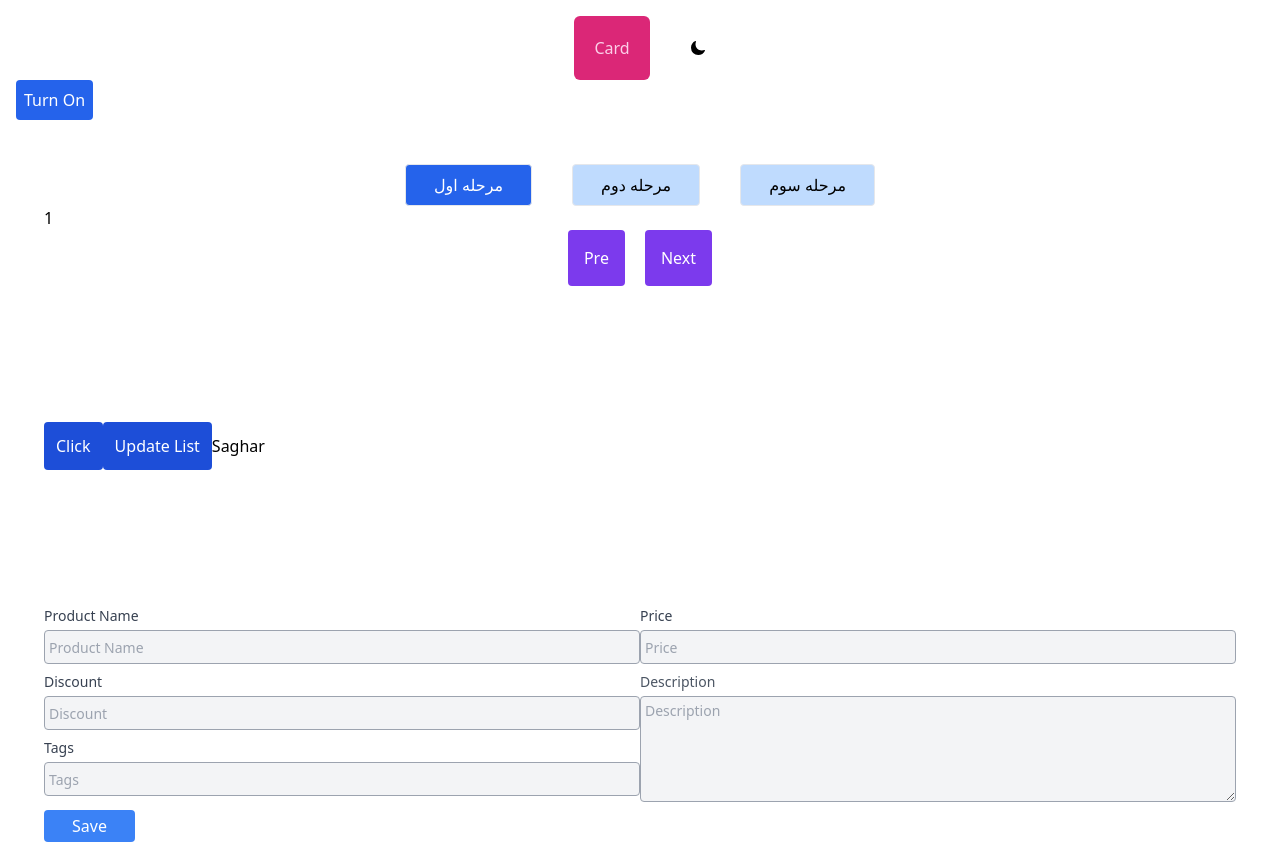
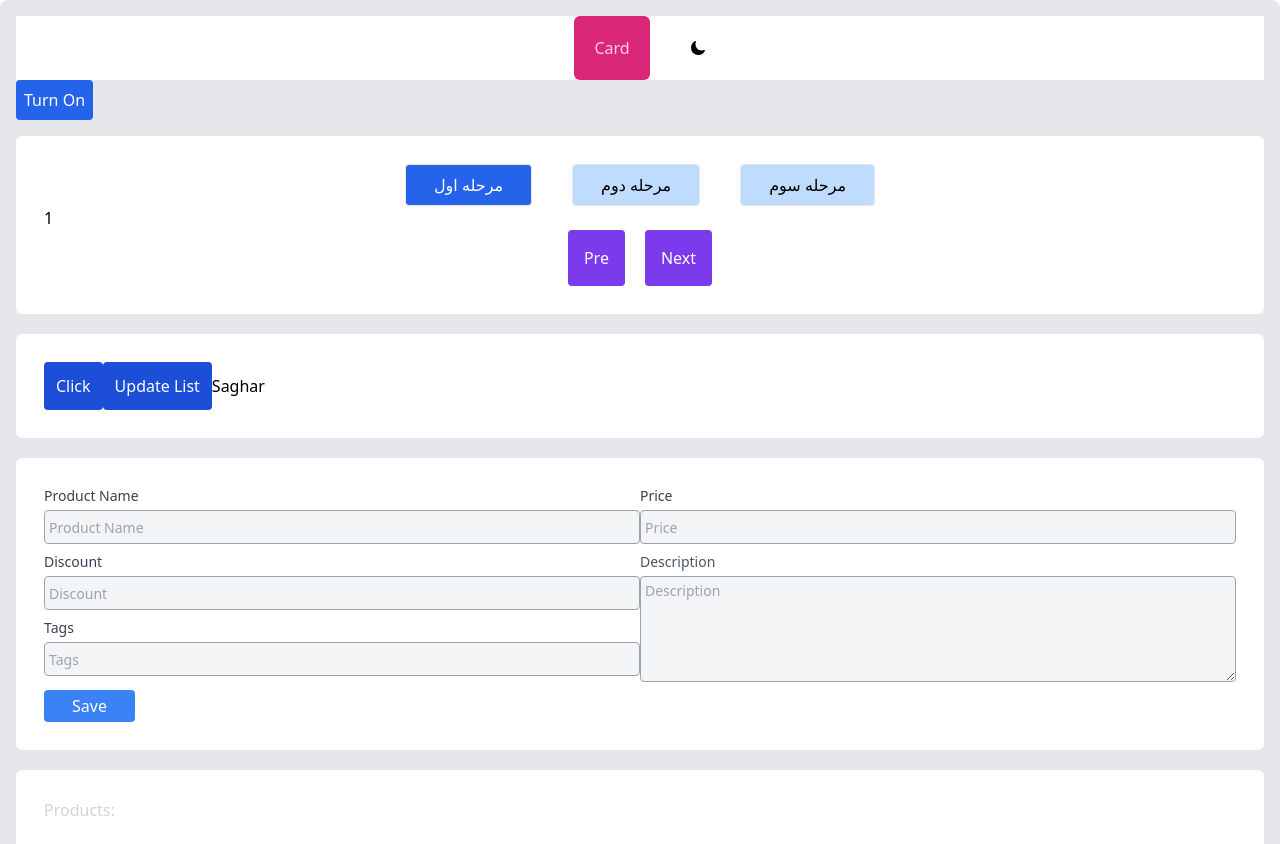
Before and after one commit to Saghar2002/react-exercise, a React (Vite) app: page / in a window 1280 px wide. Shown: the top 844 px of the page. Built offline with nearby package versions, Linux system fonts and the light colour scheme.

Commit message:
update children props

```diff
--- a/src/App.jsx
+++ b/src/App.jsx
@@ -13,7 +13,7 @@ function App() {
   const [items , setItems] = useState([]);
 
   return (
-    <div className="bg-white rounded-lg p-4">
+    <div className="bg-gray-200 rounded-lg p-4">
       {/* <div>helooo</div>
       <div>zeinabbb</div>
       <div>sagharrr</div> */}
--- a/src/components/common/Card.jsx
+++ b/src/components/common/Card.jsx
@@ -1,6 +1,6 @@
 export const Card = ({children}) => {
     return (
-      <div className="mt-4 mb-20 bg-white dark:bg-gray-800 rounded-md p-7">
+      <div className="mt-4 mb-5 bg-white dark:bg-gray-800 rounded-md p-7">
         {children}
         </div>
     );
--- a/src/components/form/Form.jsx
+++ b/src/components/form/Form.jsx
@@ -2,6 +2,7 @@ import { useState } from "react"
 import { Input } from "../common/Input"
 import Button from "../common/Button"
 import {Textarea} from "../common/Textarea"
+import { Card } from "../common/Card"
 
 export const Form = ({items , setItems}) => {
 
@@ -48,9 +49,9 @@ export const Form = ({items , setItems}) => {
     };
 
   return (
-    <form onSubmit={submitForm}
-    className="mt-4 mb-20 bg-white dark:bg-gray-800 rounded-md p-7">
-       <div className="grid grid-cols-2 grid-rows-1">
+    <form onSubmit={submitForm}>
+      <Card>
+      <div className="grid grid-cols-2 grid-rows-1">
          <div>
           <Input
               placeholder="Product Name"
@@ -110,6 +111,7 @@ export const Form = ({items , setItems}) => {
           />
         </div>
        </div>
+      </Card>
     </form>
   )
 }
```
